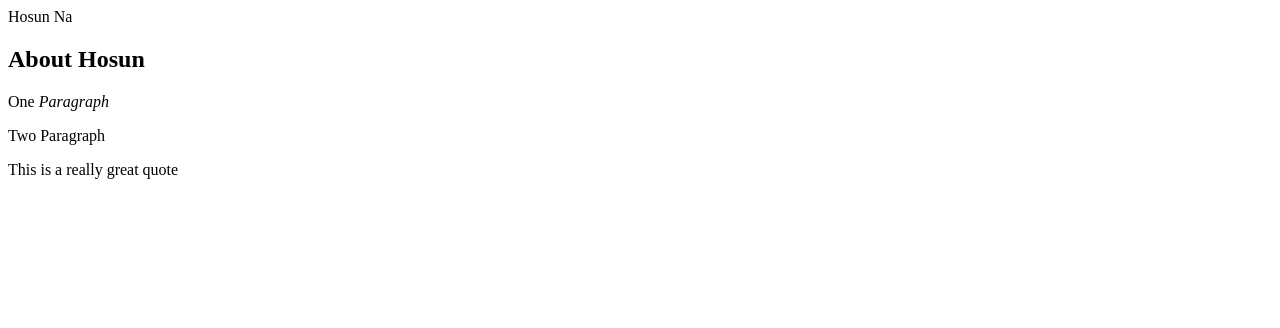
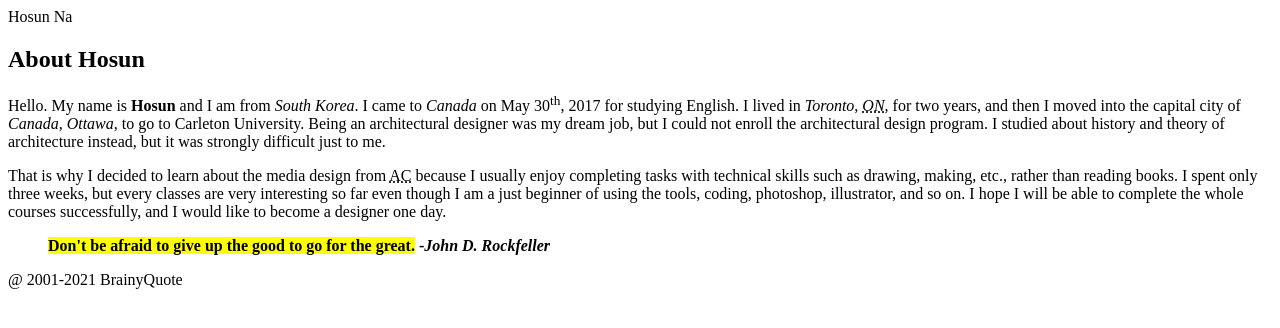
Before and after one commit to HosunNa/html-assignment, a plain HTML site: page index.html in a window 1280 px wide. Drawn offline with Linux system fonts and the light colour scheme.

Commit message:
add more info about Hosun

```diff
--- a/index.html
+++ b/index.html
@@ -13,10 +13,12 @@
     <main>
         <article>
             <h1>About Hosun</h1>
-            <p>One <em>Paragraph</em></p>
-            <p>Two Paragraph</p>
-            <blockquote cit="URL"> </blockquote>
-                This is a really great quote
+            <p>Hello. My name is <strong>Hosun</strong> and I am from <em>South Korea</em>. I came to <em>Canada</em> on May 30<sup>th</sup>, 2017 for studying English. I lived in <em>Toronto</em>, <abbr title="It is called Ontario, which is one of province in Canada"><em>ON</em></abbr>, for two years, and then I moved into the capital city of <em>Canada</em>, <em>Ottawa</em>, to go to Carleton University. Being an architectural designer was my dream job, but I could not enroll the architectural design program. I studied about history and theory of architecture instead, but it was strongly difficult just to me. </p>
+            <p>That is why I decided to learn about the media design from <abbr title="Algonquin College">AC</abbr> because I usually enjoy completing tasks with technical skills such as drawing, making, etc., rather than reading books. I spent only three weeks, but every classes are very interesting so far even though I am a just beginner of using the tools, coding, photoshop, illustrator, and so on. I hope I will be able to complete the whole courses successfully, and I would like to become a designer one day.</p>
+            <blockquote cite="https://www.brainyquote.com/quotes/john_d_rockefeller_119902"> <strong><mark>Don't be afraid to give up the good to go for the great.</mark> -<cite>John D. Rockfeller</cite></strong> </blockquote>
+                <footer>
+                  <p>@ 2001-2021 BrainyQuote</p>
+                </footer>
 
         </article>
     </main>
```
